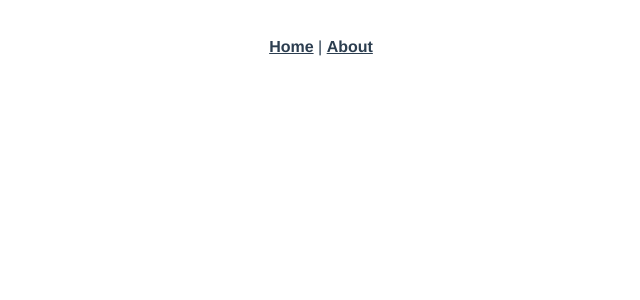
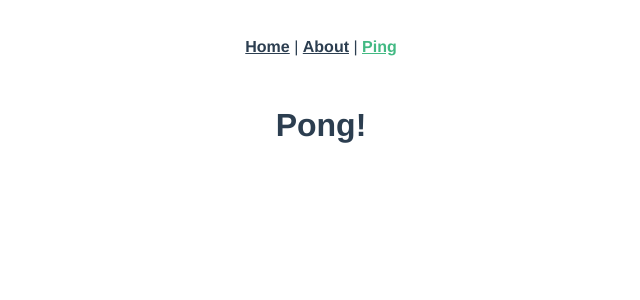
Before and after one commit to ahnanne/flask-vue-crud, a Vue app in the folder client/: page /ping in a window 1280 px wide. Shown: the top 300 px of the page, without its empty margins (319-959 px from the left). Built offline with nearby package versions, Linux system fonts and the light colour scheme.

Commit message:
feat: Ping 페이지 추가

```diff
--- a/client/src/App.vue
+++ b/client/src/App.vue
@@ -2,7 +2,8 @@
   <div id="app">
     <div id="nav">
       <router-link to="/">Home</router-link> |
-      <router-link to="/about">About</router-link>
+      <router-link to="/about">About</router-link> |
+      <router-link to="/ping">Ping</router-link>
     </div>
     <router-view />
   </div>
--- a/client/src/router/index.js
+++ b/client/src/router/index.js
@@ -19,6 +19,12 @@ const routes = [
     component: () =>
       import(/* webpackChunkName: "about" */ "../views/About.vue"),
   },
+  {
+    path: "/ping",
+    name: "Ping",
+    component: () =>
+      import(/* webpackChunkName: "ping" */ "../views/Ping.vue"),
+  },
 ];
 
 const router = new VueRouter({
--- /dev/null
+++ b/client/src/views/Ping.vue
@@ -0,0 +1,16 @@
+<template>
+  <div class="ping">
+    <h1>{{ msg }}</h1>
+  </div>
+</template>
+
+<script>
+export default {
+  name: 'Ping',
+  data() {
+    return {
+      msg: "Pong!",
+    };
+  }
+};
+</script>
```
